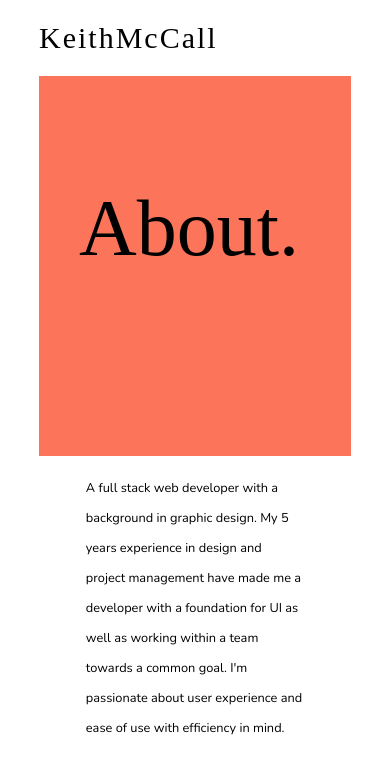
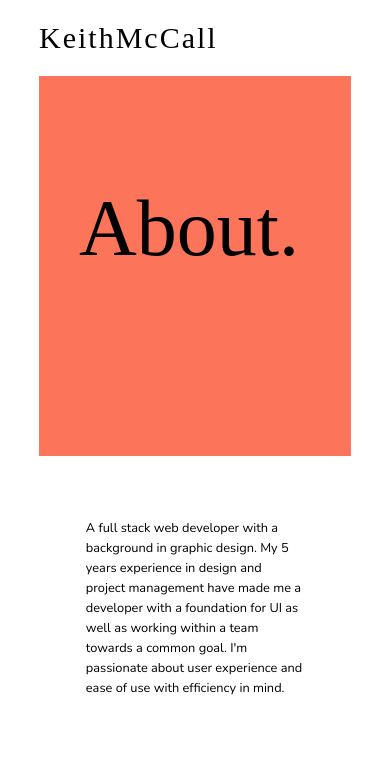
Before and after one commit to keithbmccall/portfolio, a React (Create React App) app: page / in a window 390 px wide. Shown: the top 776 px of the page. Built offline with nearby package versions, Linux system fonts and the light colour scheme; a web font is replaced by a local one.

Commit message:
simple media q

```diff
--- a/src/App.css
+++ b/src/App.css
@@ -163,6 +163,7 @@ body {
   .About-text {
     justify-self: center;
     width: 70%;
+    line-height: 20px;
     font-size: 0.8em;
     font-family: "Nunito", sans-serif;
   }
```
